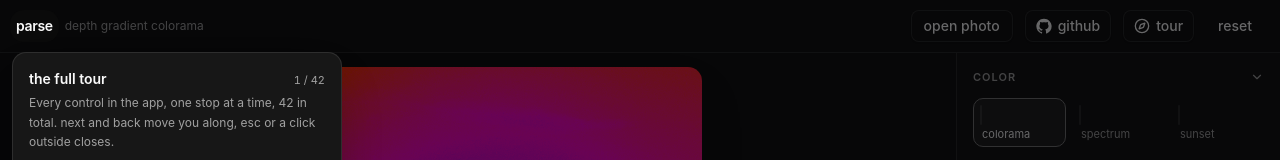
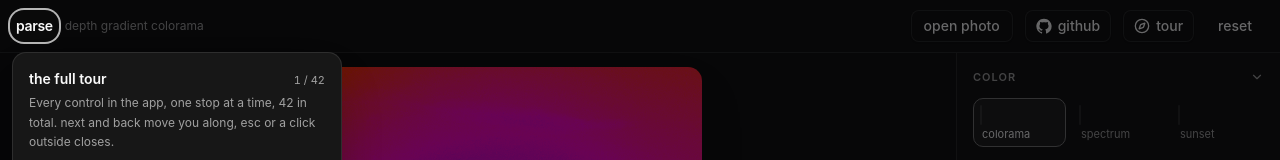
Before and after one commit to sloemo01/parse, a React (Vite) app: page / in a window 1280 px wide. Both pictures are taken after a click on the button "tour". Shown: the top 160 px of the page. Built offline with nearby package versions, Linux system fonts and the light colour scheme.

Commit message:
tour: dim with plain panels instead of one giant shadow, spotlight renders at any viewport

```diff
--- a/src/components/Tour.jsx
+++ b/src/components/Tour.jsx
@@ -364,6 +364,36 @@ export default function Tour({ open, onClose }) {
     <div className="fixed inset-0 z-[90]">
       <div className="absolute inset-0" onClick={onClose} />
       {rect && (
+        <>
+          {/* Four plain dim panels cut around the target, plus a ring on the
+              hole. No giant box-shadow: that stopped painting at large
+              viewports, plain rectangles never do. */}
+          <div
+            className="pointer-events-none absolute bg-[rgba(6,6,8,0.6)]"
+            style={{ left: 0, top: 0, right: 0, height: Math.max(0, rect.top - 6) }}
+          />
+          <div
+            className="pointer-events-none absolute bg-[rgba(6,6,8,0.6)]"
+            style={{ left: 0, top: rect.bottom + 6, right: 0, bottom: 0 }}
+          />
+          <div
+            className="pointer-events-none absolute bg-[rgba(6,6,8,0.6)]"
+            style={{
+              left: 0,
+              top: Math.max(0, rect.top - 6),
+              width: Math.max(0, rect.left - 6),
+              height: rect.height + 12,
+            }}
+          />
+          <div
+            className="pointer-events-none absolute bg-[rgba(6,6,8,0.6)]"
+            style={{
+              left: rect.right + 6,
+              top: Math.max(0, rect.top - 6),
+              right: 0,
+              height: rect.height + 12,
+            }}
+          />
           <div
             className="pointer-events-none absolute rounded-xl ring-2 ring-white/70 transition-[left,top,width,height] duration-150"
             style={{
@@ -371,9 +401,9 @@ export default function Tour({ open, onClose }) {
               top: rect.top - 6,
               width: rect.width + 12,
               height: rect.height + 12,
-            boxShadow: '0 0 0 200vmax rgba(6, 6, 8, 0.6)',
             }}
           />
+        </>
       )}
       <div
         className="absolute max-h-[72vh] overflow-y-auto rounded-xl border border-border bg-card p-4 shadow-2xl transition-[left,top] duration-150"
```
Lines whose indentation alone changed are shown as unchanged.
